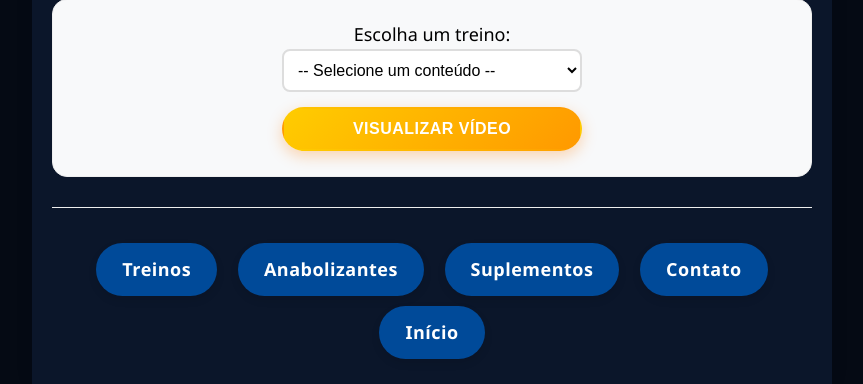
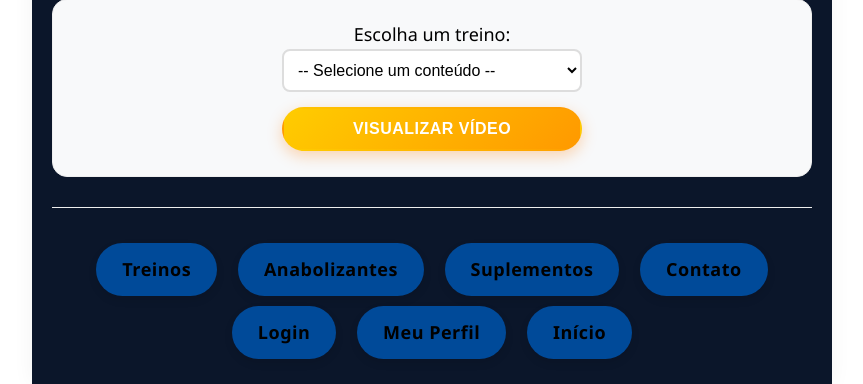
Before and after one commit to Miguel-DevMag/Academia, a PHP site: page /Academia/barra_acesessibilidade.php in a window 1280 px wide. Shown: the part 892-1276 px from the top of the page, without its empty margins (208-1071 px from the left). Run offline with PHP 8.4, Linux system fonts and the light colour scheme.

Commit message:
Update barra_acesessibilidade.php

```diff
--- a/barra_acesessibilidade.php
+++ b/barra_acesessibilidade.php
@@ -215,9 +215,11 @@ if ($video_escolhido && isset($videosData[$video_escolhido])) {
     <nav style="color:white;"; style="margin-top: 30px; text-align: center; padding-bottom: 20px;">
         <a href="treino.php" class="nav-btn-redondo">Treinos</a>
         <a href="anabolizante.php" class="nav-btn-redondo">Anabolizantes</a>
-        <a href="suplementos.php" class="nav-btn-redondo">Suplementos</a>
-        <a href="contato.html" class="nav-btn-redondo">Contato</a>
-        <a href="pagina_principal.php" class="nav-btn-redondo">Início</a>
+        <a href="suplementos.html" class="nav-btn-redondo">Suplementos</a>
+        <a href="contato1.html" class="nav-btn-redondo">Contato</a>
+        <a href="login.php" class="nav-btn-redondo">Login</a>
+        <a href="perfil.php" class="nav-btn-redondo">Meu Perfil</a>
+        <a href="index.html" class="nav-btn-redondo">Início</a>
 
     </nav>
   </div>
@@ -240,5 +242,6 @@ if ($video_escolhido && isset($videosData[$video_escolhido])) {
     function pararTexto() { synthesis.cancel(); resetarBotoes(); }
     function resetarBotoes() { document.getElementById('btnOuvir').style.display = 'inline-block'; document.getElementById('btnParar').style.display = 'none'; }
 </script>
+<script src="theme-toggle.js"></script>
 </body>
 </html>
```
